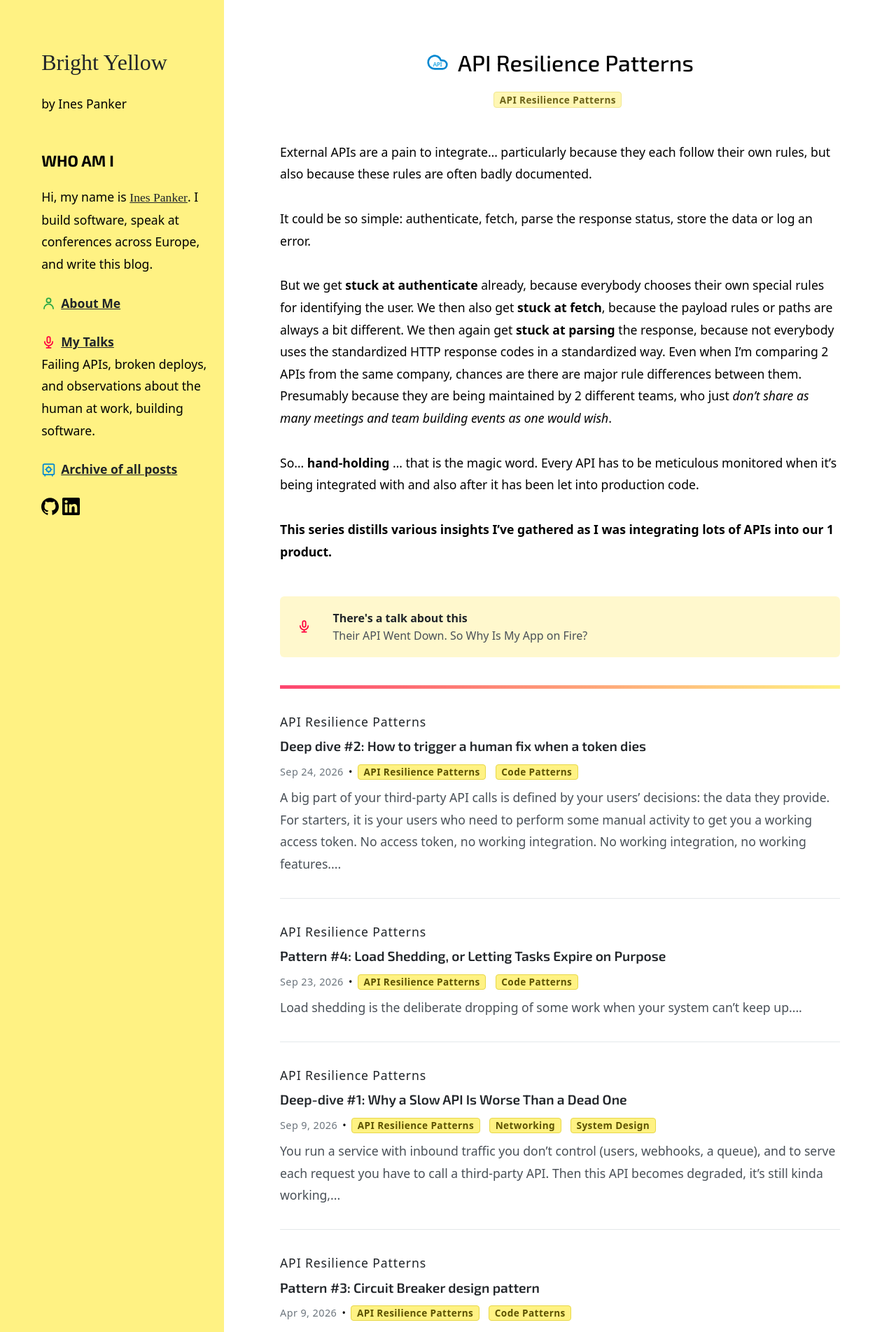
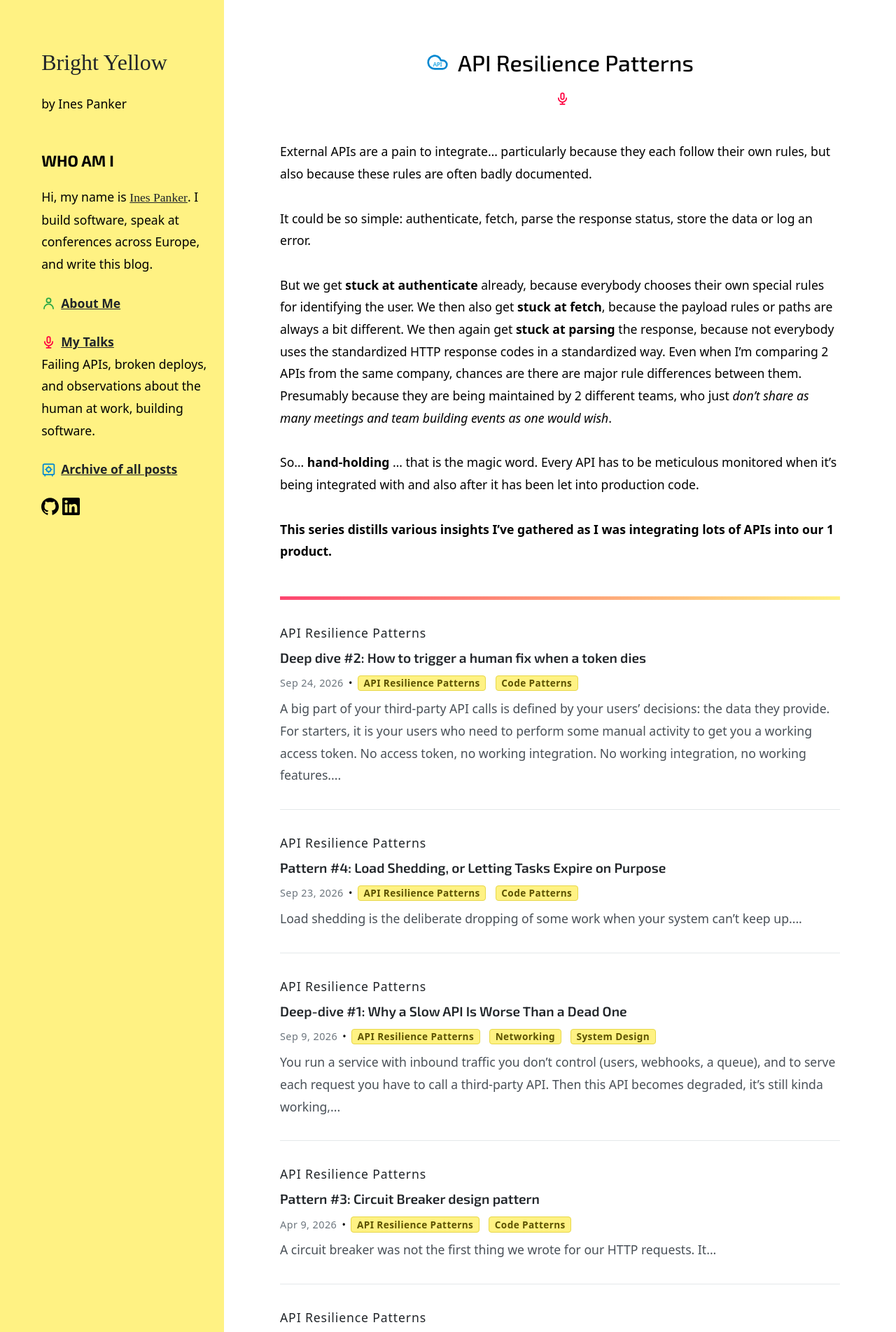
Before and after one commit to inesp/inesp.github.io, a Jekyll site: the page built from tags/api-resilience-patterns.md, in a window 1280 px wide. Shown: the top 1903 px of the page at 70% size. Built offline with Jekyll 4.4.1, drawn with Linux system fonts in a browser that asks for light colours; nearby versions of some CDN libraries; some web fonts are replaced; a style sheet for code colours, icons or effects is not loaded.

Commit message:
Move talk link
and remove the badge under the topic,
they are both the same

```diff
--- a/_layouts/topic.html
+++ b/_layouts/topic.html
@@ -18,27 +18,18 @@ layout: default
 {% endif %}
 <h1 class="text-center">{% if topic_icon %}{% include career_icon.html name=topic_icon %}{% endif %}{{ page.title }}</h1>
 
-<div class="flex-row justify-content-center">{%- for tag in page.tags -%}
-  {% assign tag_slug = tag | slugify %}
-  <span class="badge bg-yellow-washed-out">{{ tag }}</span>{%- endfor -%}</div>
+<div class="flex-row justify-content-center">
+  {%- comment -%}A talk built on this series: just a small mic icon linking to its talk page{%- endcomment -%}
+  {%- if tag -%}
+    {%- assign topic_talks = site.data.talk_catalogue | where: "series", tag -%}
+    {%- for talk in topic_talks -%}
+  <a class="topic-talk-link" href="/talk/{{ talk.key }}/" title="Talk: {{ talk.title }}">{% include career_icon.html name="mic" %}</a>
+    {%- endfor -%}
+  {%- endif -%}</div>
 
 <div class="my-5">
   {{ content }}
 </div>
-
-{%- comment -%}A talk built on this series gets a link to its talk page, in the talks page's highlight-card style{%- endcomment -%}
-{%- if tag -%}
-  {%- assign topic_talks = site.data.talk_catalogue | where: "series", tag -%}
-  {%- for talk in topic_talks -%}
-<a class="featured-video" href="/talk/{{ talk.key }}/">
-  {% include career_icon.html name="mic" %}
-  <span class="featured-video-text">
-    <b>There's a talk about this</b>
-    <span>{{ talk.title }}</span>
-  </span>
-</a>
-  {%- endfor -%}
-{%- endif -%}
 
 <div class="colorful"></div>
 
--- a/_sass/topics.scss
+++ b/_sass/topics.scss
@@ -119,3 +119,8 @@ h1 .career-icon {
     margin-top: 0.4rem;
   }
 }
+
+/* Topic page: tiny mic next to the tag badges, linking to the talk built on this series */
+.topic-talk-link .career-icon {
+  margin: 0 0 0 0.4em;
+}
```
